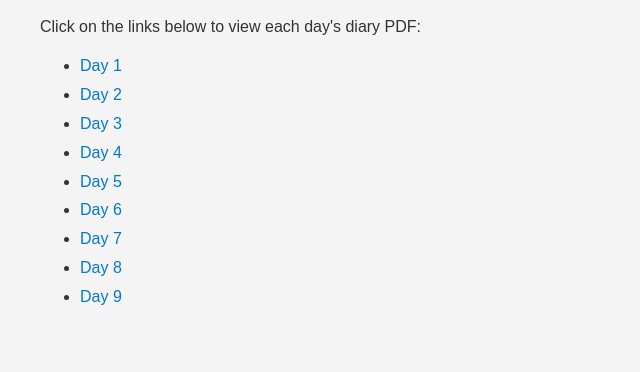
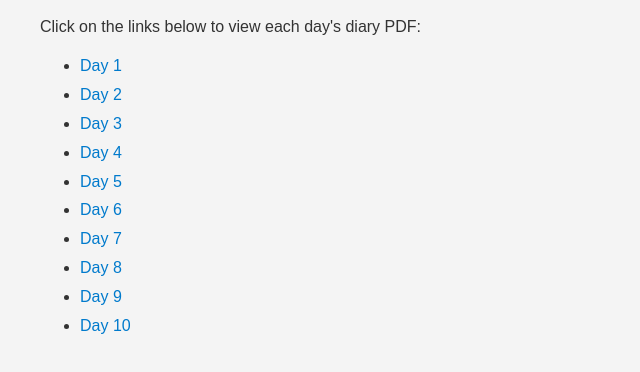
Before and after one commit to rida0311/Rida, a plain HTML site: page index.html in a window 1280 px wide. Shown: the part 80-452 px from the top of the page, without its empty margins (0-640 px from the left). Drawn offline with Linux system fonts and the light colour scheme.

Commit message:
Update index.html

```diff
--- a/index.html
+++ b/index.html
@@ -38,6 +38,7 @@
         <li><a href="Day 7.pdf" target="_blank">Day 7</a></li>
         <li><a href="Day 8.pdf" target="_blank">Day 8</a></li>
         <li><a href="Day 9.pdf" target="_blank">Day 9</a></li>
+        <li><a href="Day 10.pdf" target="_blank">Day 10</a></li>
     </ul>
 </body>
 </html>
```
